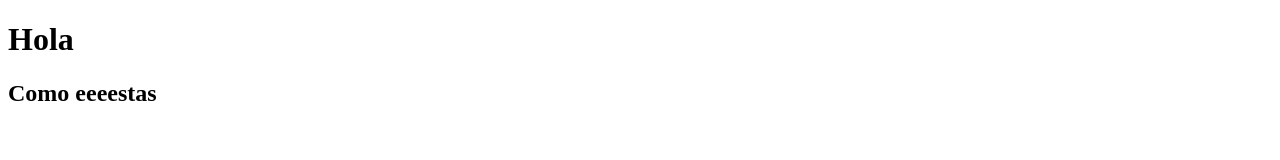
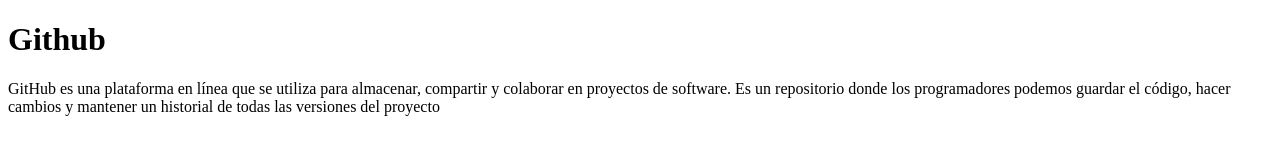
Before and after one commit to Tony1406/EDIFP, a plain HTML site: page index.html in a window 1280 px wide. Drawn offline with Linux system fonts and the light colour scheme; files that its build step writes are made by us from their sources; files whose address does not match are found by name.

Commit message:
Update index.html

```diff
--- a/index.html
+++ b/index.html
@@ -9,8 +9,9 @@
 </head>
 
 <body>
-    <h1>Hola</h1>
-    <h2>Como eeeestas</h2>
+    <h1>Github</h1>
+    <p>GitHub es una plataforma en línea que se utiliza para almacenar, compartir y colaborar en proyectos de software. Es un repositorio donde los programadores podemos guardar el código, hacer cambios y mantener un historial de todas las versiones del proyecto</p>
+
 </body>
 
 </html>
```
